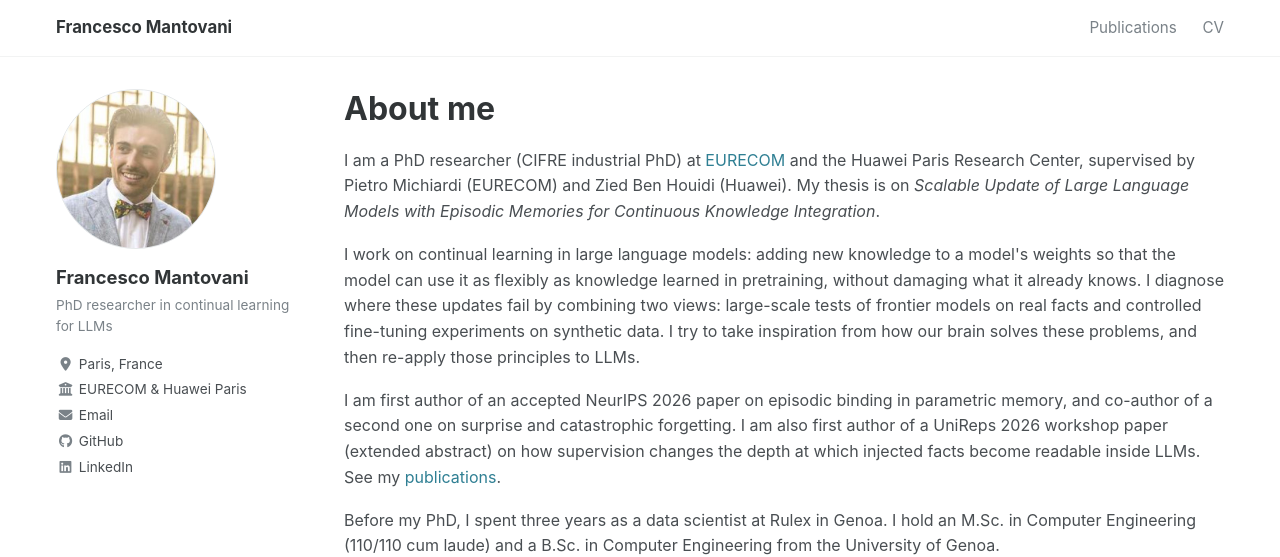
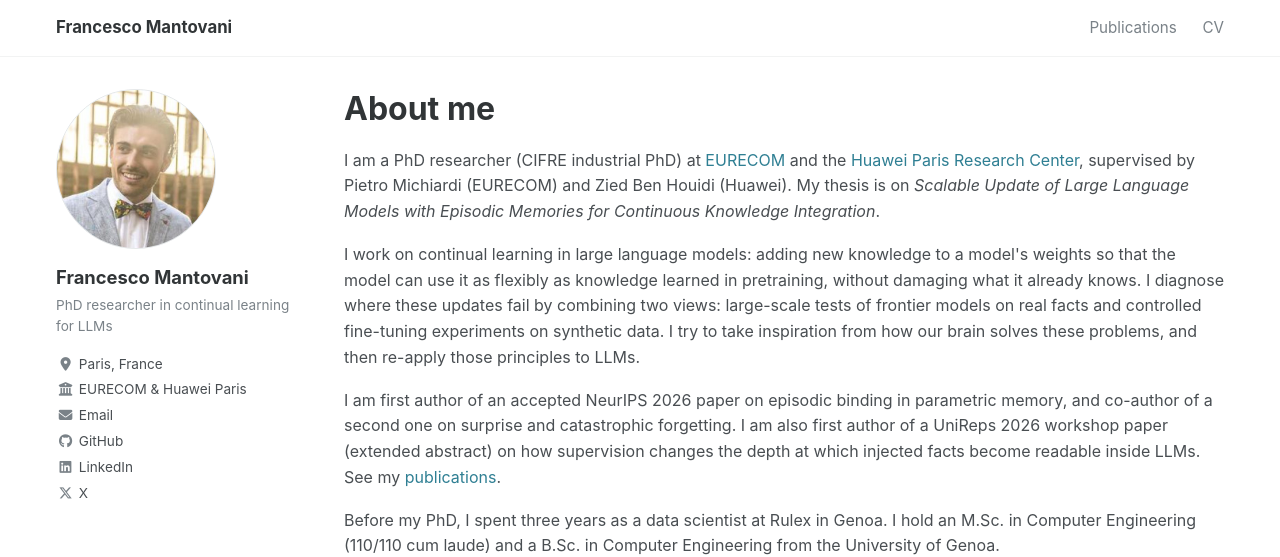
Before and after one commit to Elpinzeiro/Elpinzeiro.github.io, a plain HTML site: page index.html in a window 1280 px wide. Shown: the top 557 px of the page. Drawn offline with Linux system fonts and the light colour scheme.

Commit message:
Add X profile link and Huawei Paris link
Co-Authored-By: Claude Opus 5.5 <noreply@anthropic.com>

```diff
--- a/index.html
+++ b/index.html
@@ -31,6 +31,7 @@
           <li><a href="mailto:mantovanifranci23@gmail.com"><i class="fa-solid fa-envelope"></i> Email</a></li>
           <li><a href="https://github.com/Elpinzeiro"><i class="fa-brands fa-github"></i> GitHub</a></li>
           <li><a href="https://www.linkedin.com/in/francesco-mantovani-6890bb225"><i class="fa-brands fa-linkedin"></i> LinkedIn</a></li>
+          <li><a href="https://x.com/francescom3358"><i class="fa-brands fa-x-twitter"></i> X</a></li>
         </ul>
       </div>
     </aside>
@@ -39,7 +40,7 @@
       <h1>About me</h1>
       <p>
         I am a PhD researcher (CIFRE industrial PhD) at
-        <a href="https://www.eurecom.fr/">EURECOM</a> and the Huawei Paris Research Center,
+        <a href="https://www.eurecom.fr/">EURECOM</a> and the <a href="https://www.huawei.com/fr/news/madeinfrance">Huawei Paris Research Center</a>,
         supervised by Pietro Michiardi (EURECOM)
         and Zied Ben Houidi (Huawei). My thesis is on <em>Scalable Update of Large Language Models
         with Episodic Memories for Continuous Knowledge Integration</em>.
```
Also changed, not shown: publications.html (+1 -0 lines).
